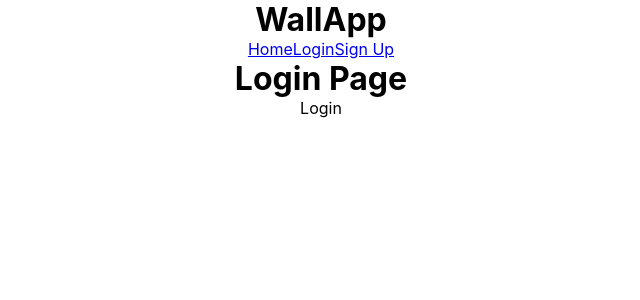
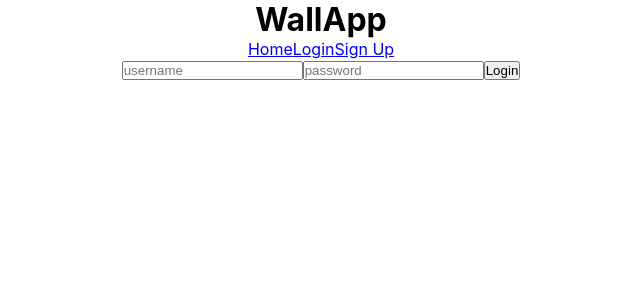
Before and after one commit to lucas-caribe/wallapp-frontend, a React (Create React App) app: page /login in a window 1280 px wide. Shown: the top 300 px of the page, without its empty margins (319-959 px from the left). Built offline with nearby package versions, Linux system fonts and the light colour scheme.

Commit message:
Adding login page

```diff
--- /dev/null
+++ b/src/components/Button/index.jsx
@@ -0,0 +1,16 @@
+import React from 'react';
+import PropTypes from 'prop-types';
+
+function Button({ children }) {
+  return (
+    <button className="form-button" type="submit">
+      {children}
+    </button>
+  );
+}
+
+Button.propTypes = {
+  children: PropTypes.node.isRequired,
+};
+
+export default Button;
--- /dev/null
+++ b/src/components/Input/index.jsx
@@ -0,0 +1,23 @@
+import React from 'react';
+import PropTypes from 'prop-types';
+
+function Input({ placeholder, type, value, handleChange }) {
+  return (
+    <input
+      className="form-input"
+      placeholder={placeholder}
+      type={type}
+      onChange={handleChange}
+      value={value}
+    />
+  );
+}
+
+Input.propTypes = {
+  placeholder: PropTypes.string.isRequired,
+  type: PropTypes.string.isRequired,
+  value: PropTypes.string.isRequired,
+  handleChange: PropTypes.func.isRequired,
+};
+
+export default Input;
--- a/src/components/PostList/index.jsx
+++ b/src/components/PostList/index.jsx
@@ -1,4 +1,4 @@
-import React, { useState } from 'react';
+import React, { useState, useEffect } from 'react';
 
 import Post from '../Post';
 
@@ -11,9 +11,16 @@ const postList = [
   },
 ];
 
-/* eslint-disable */
 function PostList() {
-  const [posts, setPosts] = useState(postList);
+  const [posts, setPosts] = useState([]);
+
+  useEffect(() => {
+    const fetchPosts = async () => {
+      setPosts(postList);
+    };
+
+    fetchPosts();
+  }, []);
 
   return (
     <div>
--- a/src/pages/Login/index.jsx
+++ b/src/pages/Login/index.jsx
@@ -1,11 +1,33 @@
-import React from 'react';
+import React, { useState } from 'react';
+
+import Input from '../../components/Input';
+import Button from '../../components/Button';
 
 function Login() {
+  const [username, setUsername] = useState('');
+  const [password, setPassword] = useState('');
+
+  const handleSubmit = (e) => {
+    e.preventDefault();
+    global.alert('logged in');
+  };
+
   return (
-    <div>
-      <h1>Login Page</h1>
-      <p>Login</p>
-    </div>
+    <form className="login-form" onSubmit={handleSubmit}>
+      <Input
+        placeholder="username"
+        type="text"
+        value={username}
+        handleChange={({ target }) => setUsername(target.value)}
+      />
+      <Input
+        placeholder="password"
+        type="password"
+        value={password}
+        handleChange={({ target }) => setPassword(target.value)}
+      />
+      <Button>Login</Button>
+    </form>
   );
 }
 
```
